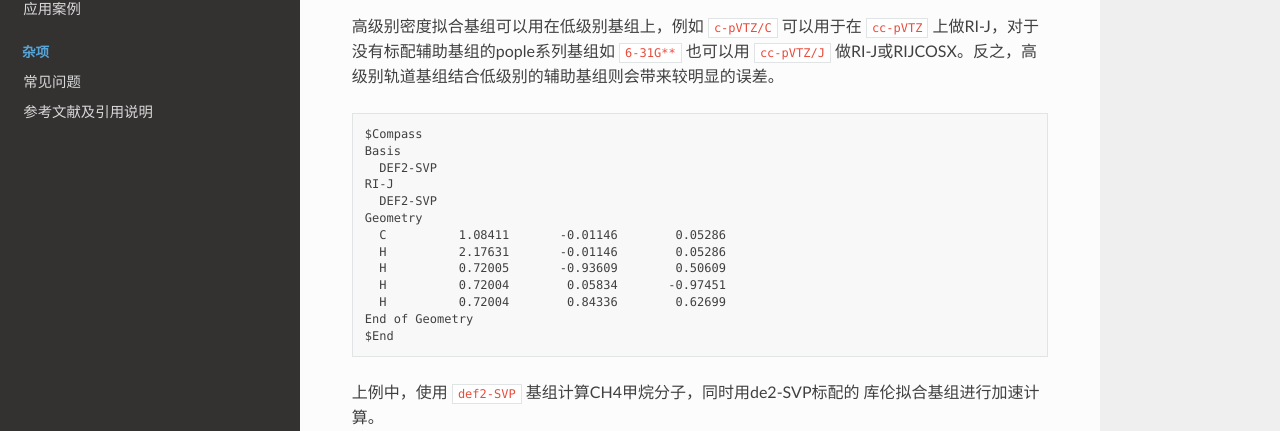
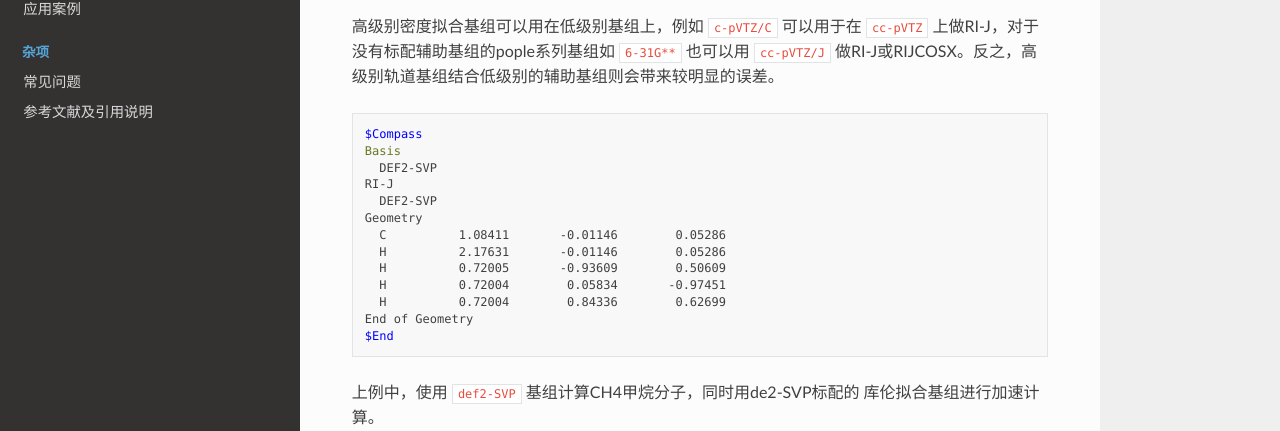
Before and after one commit to BDF-manual-maintenance/BDF-Manual, a Sphinx documentation site: the page built from source/guide/Gaussian-Basis-Sets.rst, in a window 1280 px wide and 900 px high, scrolled down 12671 px. Shown: the part 335-766 px from the top of the window. Built offline with Sphinx 7.4.7 and the Read the Docs theme 2.0.0, drawn with Linux system fonts in a browser that asks for light colours; pages that are not in the unit, such as notebooks, are missing from menus; part of the change alters nothing that is shown.

Commit message:
BDF语法高亮

```diff
--- a/source/conf.py
+++ b/source/conf.py
@@ -89,3 +89,55 @@ html_context = {
 # relative to this directory. They are copied after the builtin static files,
 # so a file named "default.css" will overwrite the builtin "default.css".
 html_static_path = ['_static']
+
+
+from pygments.lexer import RegexLexer,words,include
+from pygments.token import *
+import re
+
+class BDFLexer(RegexLexer):
+
+    name = 'BDF'
+    aliases = ['bdf']
+    filenames = ['*.inp']
+    mimetypes = ['text/x-bdf']
+
+    flags = re.IGNORECASE
+
+    tokens = {
+        'root': [
+            (r'(\n\s*|\t)', Whitespace),
+            (r'#.*$', Comment.Single),
+            (r'^\*.*$', Comment.Single),
+            include('modules'),
+            include('keywords'),
+            include('bool'),
+            include('numbers'),
+            ('[^$]+', Text),
+        ],
+        'modules': [
+            (words((
+                '$compass', '$bdfopt', '$drt', '$elecoup', '$expandmo', '$grad', '$localmo',
+                '$mcscf', '$mp2', '$mrci', '$resp', '$scf', '$tddft', '$traint',
+                '$xianci', '$xuanyuan','$end'), suffix=r'\b'),
+             Name.Function),
+        ],
+        "keywords": [
+            (words((
+                'geometry', 'end', 'basis-multi', 'basis', 'End geometry', 'end basis','charge', 'spin', 'title', 'RI-J','RI-K','RI-C','Group','Unit','Thresh','maxmem','RS','Heff','Hsoc','NuclearInuc','Cholesky','Occupy','Alpha','Beta','DFT'), suffix=r'\s'),
+             Name.Attribute),
+        ],
+        "bool": [
+            (words((
+                'Nosymm', 'norotate', 'skeleton', 'extcharge', 'uncontract', 'primitive', 'direct', 'scalar','direct','soint','RHF','UHF','ROHF','RKS','UKS','ROKS','D3'), suffix=r'\s'),
+            Name.Builtin),
+        ],
+        'numbers': [
+            (r'\d+\.\d+', Number.Float),
+            (r'\d+[ed][+-]?[0-9]+', Number.Float),
+            (r'\d+', Number.Integer),
+        ],
+    }
+
+def setup(sphinx):
+    sphinx.add_lexer("bdf", BDFLexer)
--- a/source/guide/Gaussian-Basis-Sets.rst
+++ b/source/guide/Gaussian-Basis-Sets.rst
@@ -509,7 +509,7 @@ BDF用户既可以使用基组库中的标准基组，也可以自定义基组
 
 高级别密度拟合基组可以用在低级别基组上，例如 ``c-pVTZ/C`` 可以用于在 ``cc-pVTZ`` 上做RI-J，对于没有标配辅助基组的pople系列基组如 ``6-31G**`` 也可以用 ``cc-pVTZ/J`` 做RI-J或RIJCOSX。反之，高级别轨道基组结合低级别的辅助基组则会带来较明显的误差。
 
-.. code-block::
+.. code-block:: bdf
 
   $Compass
   Basis
```
